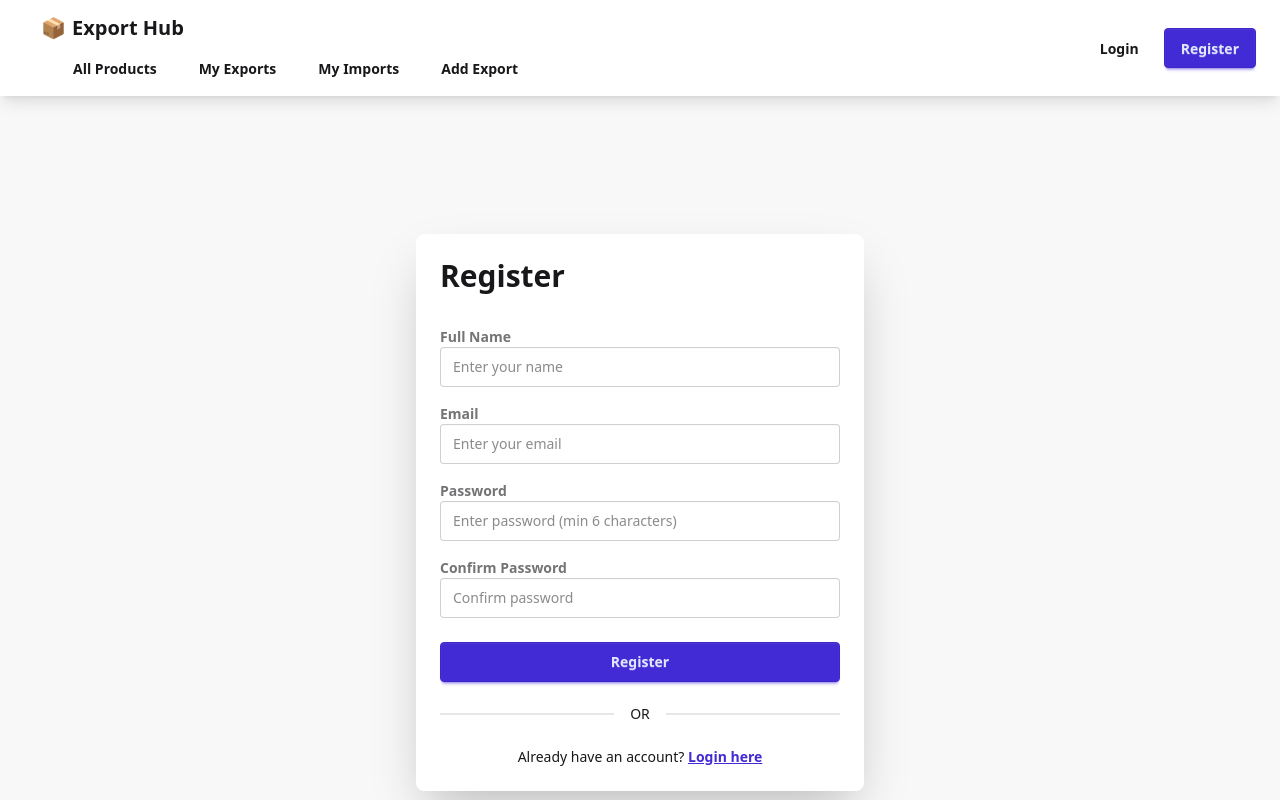
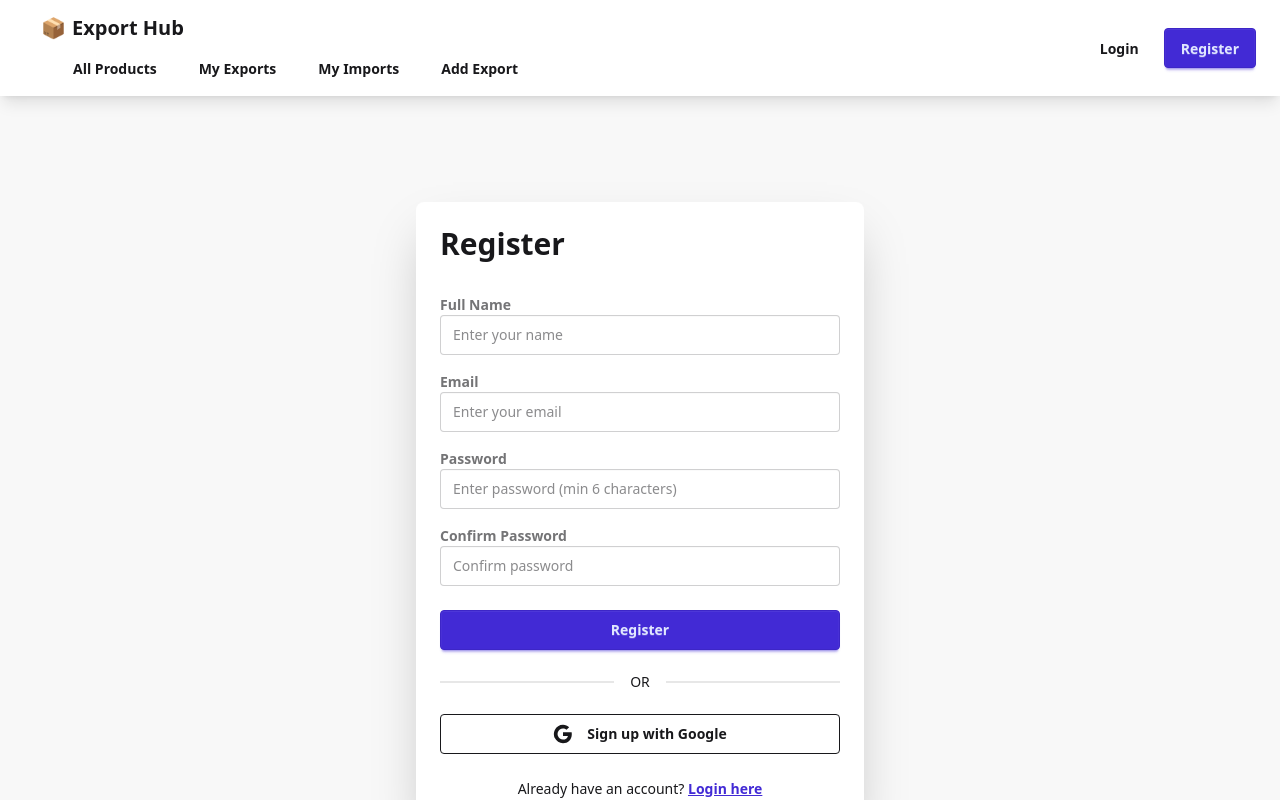
Before and after one commit to Nayem-51/client_10, a React (Vite) app: page /signup in a window 1280 px wide. Shown: the top 800 px of the page. Built offline with nearby package versions, Linux system fonts and the light colour scheme.

Commit message:
Now signin and signup button are full functionable

```diff
--- a/src/component/SignIn.jsx
+++ b/src/component/SignIn.jsx
@@ -1,5 +1,7 @@
 import React, { useState } from 'react';
 import { Link, useNavigate } from 'react-router-dom';
+import { signInWithPopup, GoogleAuthProvider } from 'firebase/auth';
+import { auth } from '../firebase/firebase.init';
 
 function SignIn() {
   const [formData, setFormData] = useState({
@@ -8,6 +10,7 @@ function SignIn() {
   });
   const [error, setError] = useState('');
   const [loading, setLoading] = useState(false);
+  const [googleLoading, setGoogleLoading] = useState(false);
   const navigate = useNavigate();
 
   const handleChange = (e) => {
@@ -46,6 +49,44 @@ function SignIn() {
       console.error('Login error:', err);
     } finally {
       setLoading(false);
+    }
+  };
+
+  const handleGoogleSignIn = async () => {
+    setError('');
+    setGoogleLoading(true);
+
+    try {
+      const provider = new GoogleAuthProvider();
+      const result = await signInWithPopup(auth, provider);
+
+      // Get user information from Google
+      const user = result.user;
+
+      // Store user data in localStorage
+      const userData = {
+        uid: user.uid,
+        email: user.email,
+        name: user.displayName,
+        image: user.photoURL
+      };
+
+      localStorage.setItem('token', user.accessToken || 'google-auth-token');
+      localStorage.setItem('user', JSON.stringify(userData));
+
+      // Navigate to home page
+      navigate('/');
+    } catch (err) {
+      console.error('Google sign-in error:', err);
+      if (err.code === 'auth/popup-closed-by-user') {
+        setError('Sign-in cancelled. Please try again.');
+      } else if (err.code === 'auth/popup-blocked') {
+        setError('Popup blocked. Please allow popups for this site.');
+      } else {
+        setError('Failed to sign in with Google. Please try again.');
+      }
+    } finally {
+      setGoogleLoading(false);
     }
   };
 
@@ -116,7 +157,43 @@ function SignIn() {
 
           <div className="divider">OR</div>
 
-          <p className="text-center">
+          <button
+            type="button"
+            className="btn btn-outline w-full"
+            onClick={handleGoogleSignIn}
+            disabled={googleLoading}
+          >
+            {googleLoading ? (
+              <>
+                <span className="loading loading-spinner"></span>
+                Signing in with Google...
+              </>
+            ) : (
+              <>
+                <svg className="w-5 h-5 mr-2" viewBox="0 0 24 24">
+                  <path
+                    fill="currentColor"
+                    d="M22.56 12.25c0-.78-.07-1.53-.2-2.25H12v4.26h5.92c-.26 1.37-1.04 2.53-2.21 3.31v2.77h3.57c2.08-1.92 3.28-4.74 3.28-8.09z"
+                  />
+                  <path
+                    fill="currentColor"
+                    d="M12 23c2.97 0 5.46-.98 7.28-2.66l-3.57-2.77c-.98.66-2.23 1.06-3.71 1.06-2.86 0-5.29-1.93-6.16-4.53H2.18v2.84C3.99 20.53 7.7 23 12 23z"
+                  />
+                  <path
+                    fill="currentColor"
+                    d="M5.84 14.09c-.22-.66-.35-1.36-.35-2.09s.13-1.43.35-2.09V7.07H2.18C1.43 8.55 1 10.22 1 12s.43 3.45 1.18 4.93l2.85-2.22.81-.62z"
+                  />
+                  <path
+                    fill="currentColor"
+                    d="M12 5.38c1.62 0 3.06.56 4.21 1.64l3.15-3.15C17.45 2.09 14.97 1 12 1 7.7 1 3.99 3.47 2.18 7.07l3.66 2.84c.87-2.6 3.3-4.53 6.16-4.53z"
+                  />
+                </svg>
+                Sign in with Google
+              </>
+            )}
+          </button>
+
+          <p className="text-center mt-4">
             Don't have an account?{' '}
             <Link to="/signup" className="link link-primary font-semibold">
               Register here
--- a/src/component/SignUp.jsx
+++ b/src/component/SignUp.jsx
@@ -1,5 +1,7 @@
 import React, { useState } from 'react';
 import { Link, useNavigate } from 'react-router-dom';
+import { signInWithPopup, GoogleAuthProvider } from 'firebase/auth';
+import { auth } from '../firebase/firebase.init';
 
 function SignUp() {
   const [formData, setFormData] = useState({
@@ -10,6 +12,7 @@ function SignUp() {
   });
   const [error, setError] = useState('');
   const [loading, setLoading] = useState(false);
+  const [googleLoading, setGoogleLoading] = useState(false);
   const navigate = useNavigate();
 
   const handleChange = (e) => {
@@ -60,6 +63,64 @@ function SignUp() {
       console.error('Registration error:', err);
     } finally {
       setLoading(false);
+    }
+  };
+
+  const handleGoogleSignUp = async () => {
+    setError('');
+    setGoogleLoading(true);
+
+    try {
+      const provider = new GoogleAuthProvider();
+      const result = await signInWithPopup(auth, provider);
+
+      // Get user information from Google
+      const user = result.user;
+
+      // Store user data in localStorage
+      const userData = {
+        uid: user.uid,
+        email: user.email,
+        name: user.displayName,
+        image: user.photoURL
+      };
+
+      localStorage.setItem('token', user.accessToken || 'google-auth-token');
+      localStorage.setItem('user', JSON.stringify(userData));
+
+      // Optionally, send user data to backend
+      try {
+        await fetch('http://localhost:3000/users', {
+          method: 'POST',
+          headers: {
+            'Content-Type': 'application/json',
+          },
+          body: JSON.stringify({
+            name: user.displayName,
+            email: user.email,
+            googleAuth: true,
+            uid: user.uid
+          }),
+        });
+      } catch (backendError) {
+        console.log('Backend registration skipped:', backendError);
+      }
+
+      // Navigate to home page
+      navigate('/');
+    } catch (err) {
+      console.error('Google sign-up error:', err);
+      if (err.code === 'auth/popup-closed-by-user') {
+        setError('Sign-up cancelled. Please try again.');
+      } else if (err.code === 'auth/popup-blocked') {
+        setError('Popup blocked. Please allow popups for this site.');
+      } else if (err.code === 'auth/account-exists-with-different-credential') {
+        setError('An account already exists with this email.');
+      } else {
+        setError('Failed to sign up with Google. Please try again.');
+      }
+    } finally {
+      setGoogleLoading(false);
     }
   };
 
@@ -156,7 +217,43 @@ function SignUp() {
 
           <div className="divider">OR</div>
 
-          <p className="text-center">
+          <button
+            type="button"
+            className="btn btn-outline w-full"
+            onClick={handleGoogleSignUp}
+            disabled={googleLoading}
+          >
+            {googleLoading ? (
+              <>
+                <span className="loading loading-spinner"></span>
+                Signing up with Google...
+              </>
+            ) : (
+              <>
+                <svg className="w-5 h-5 mr-2" viewBox="0 0 24 24">
+                  <path
+                    fill="currentColor"
+                    d="M22.56 12.25c0-.78-.07-1.53-.2-2.25H12v4.26h5.92c-.26 1.37-1.04 2.53-2.21 3.31v2.77h3.57c2.08-1.92 3.28-4.74 3.28-8.09z"
+                  />
+                  <path
+                    fill="currentColor"
+                    d="M12 23c2.97 0 5.46-.98 7.28-2.66l-3.57-2.77c-.98.66-2.23 1.06-3.71 1.06-2.86 0-5.29-1.93-6.16-4.53H2.18v2.84C3.99 20.53 7.7 23 12 23z"
+                  />
+                  <path
+                    fill="currentColor"
+                    d="M5.84 14.09c-.22-.66-.35-1.36-.35-2.09s.13-1.43.35-2.09V7.07H2.18C1.43 8.55 1 10.22 1 12s.43 3.45 1.18 4.93l2.85-2.22.81-.62z"
+                  />
+                  <path
+                    fill="currentColor"
+                    d="M12 5.38c1.62 0 3.06.56 4.21 1.64l3.15-3.15C17.45 2.09 14.97 1 12 1 7.7 1 3.99 3.47 2.18 7.07l3.66 2.84c.87-2.6 3.3-4.53 6.16-4.53z"
+                  />
+                </svg>
+                Sign up with Google
+              </>
+            )}
+          </button>
+
+          <p className="text-center mt-4">
             Already have an account?{' '}
             <Link to="/signin" className="link link-primary font-semibold">
               Login here
```
